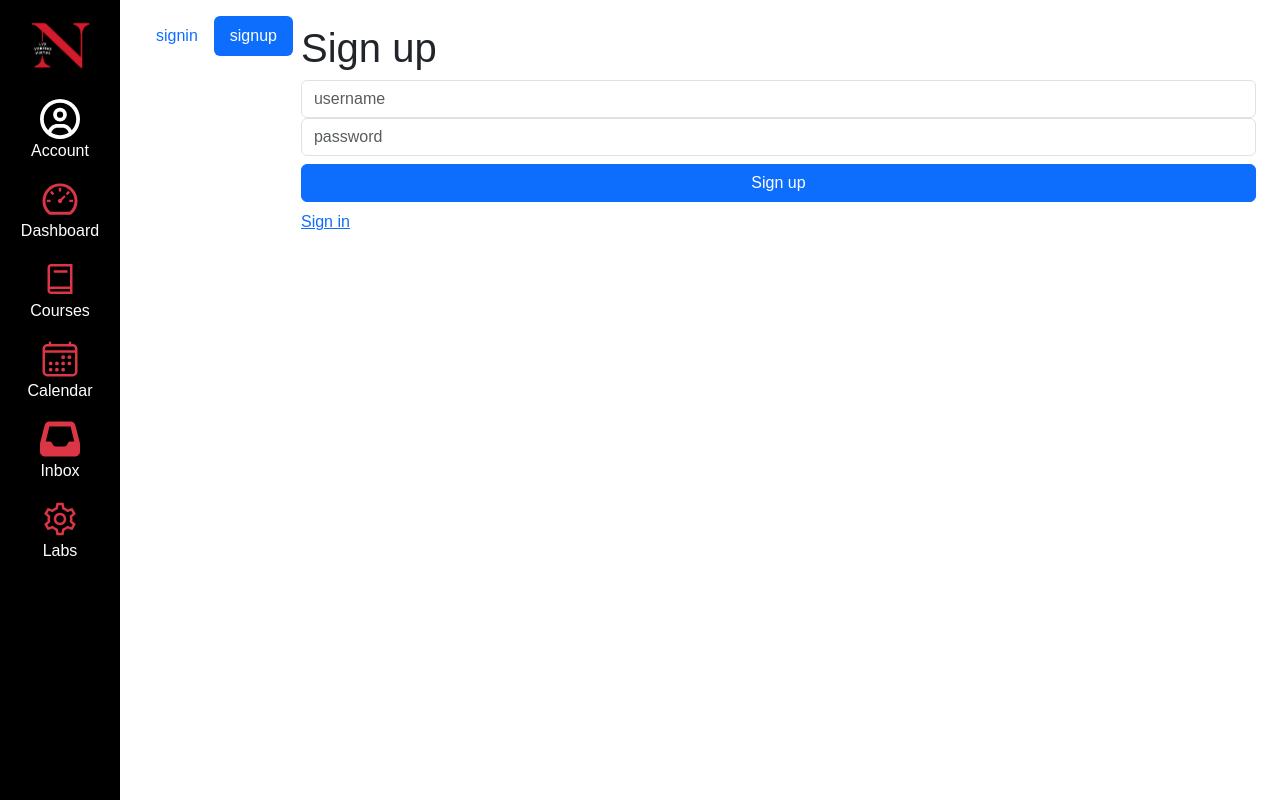
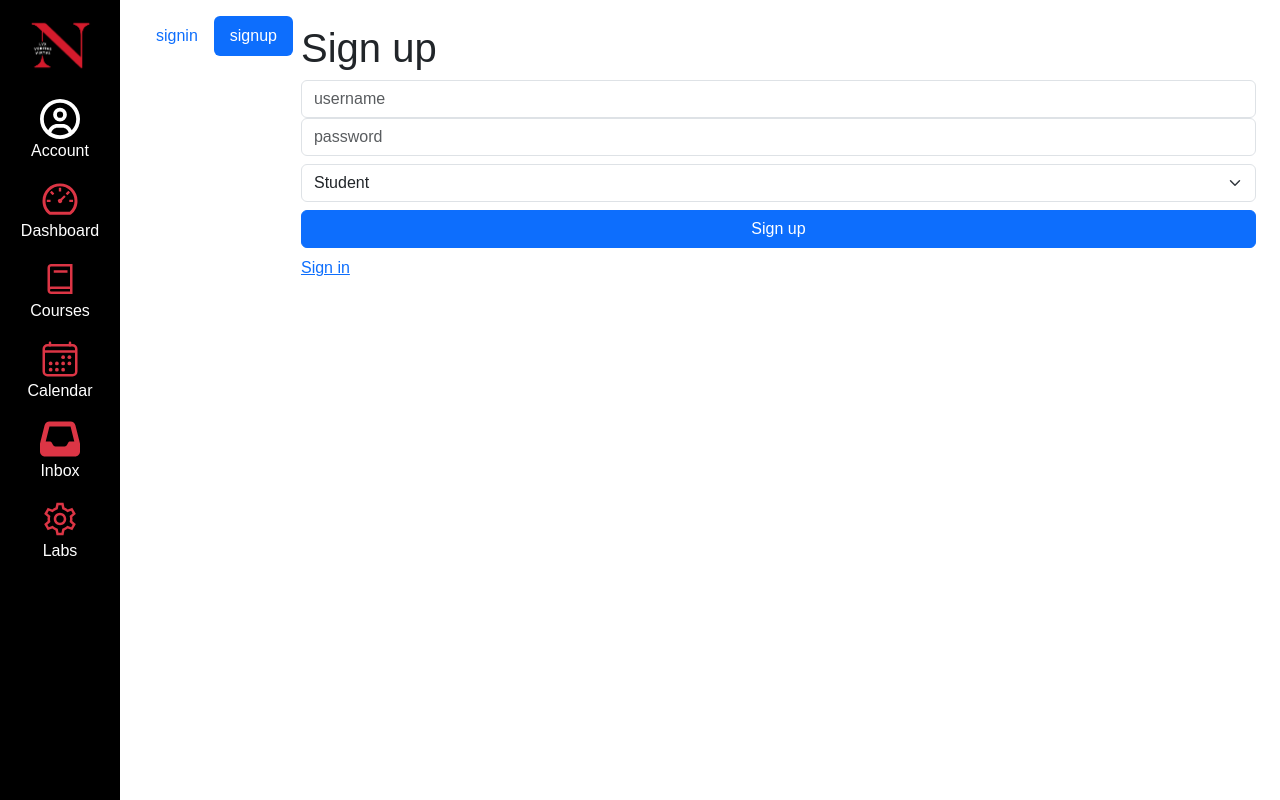
Before and after one commit to borisshi7/kambaz-next-js, a Next.js app: page /account/signup in a window 1280 px wide. Built offline with nearby package versions, Linux system fonts and the light colour scheme; no server answers.

Commit message:
add role dropdown to signup

```diff
--- a/app/(kambaz)/account/signup/page.tsx
+++ b/app/(kambaz)/account/signup/page.tsx
@@ -4,7 +4,7 @@ import { redirect } from "next/navigation";
 import { setCurrentUser } from "../reducer";
 import { useDispatch } from "react-redux";
 import { useState } from "react";
-import { FormControl, Button } from "react-bootstrap";
+import { FormControl, Button, Form } from "react-bootstrap";
 import * as client from "../client";
 
 export default function Signup() {
@@ -31,6 +31,14 @@ export default function Signup() {
         placeholder="password"
         type="password"
       />
+      <Form.Select
+        value={user.role || "STUDENT"}
+        onChange={(e) => setUser({ ...user, role: e.target.value })}
+        className="mb-2"
+      >
+        <option value="STUDENT">Student</option>
+        <option value="FACULTY">Faculty</option>
+      </Form.Select>
       <button
         onClick={signup}
         className="wd-signup-btn btn btn-primary mb-2 w-100"
--- a/app/(kambaz)/courses/[cid]/quizzes/[qid]/page.tsx
+++ b/app/(kambaz)/courses/[cid]/quizzes/[qid]/page.tsx
@@ -49,7 +49,6 @@ export default function QuizEditorPage() {
     },
   );
 
-  // "details" = read-only summary, "edit" = editor tabs, "preview" = student view
   const [mode, setMode] = useState(qid === "new" ? "edit" : "details");
   const [activeTab, setActiveTab] = useState("details");
 
@@ -66,12 +65,10 @@ export default function QuizEditorPage() {
     router.push(`/courses/${cid}/quizzes`);
   };
 
-  // Student: always show quiz view
   if (!isFaculty && qid !== "new") {
     return <StudentQuizView quiz={quiz} />;
   }
 
-  // Faculty: preview mode
   if (mode === "preview") {
     return (
       <div>
@@ -84,7 +81,6 @@ export default function QuizEditorPage() {
     );
   }
 
-  // Faculty: read-only details
   if (mode === "details") {
     return (
       <div>
@@ -102,7 +98,6 @@ export default function QuizEditorPage() {
     );
   }
 
-  // Faculty: edit mode with tabs
   return (
     <div>
       <Nav variant="tabs" className="mb-3">
```
